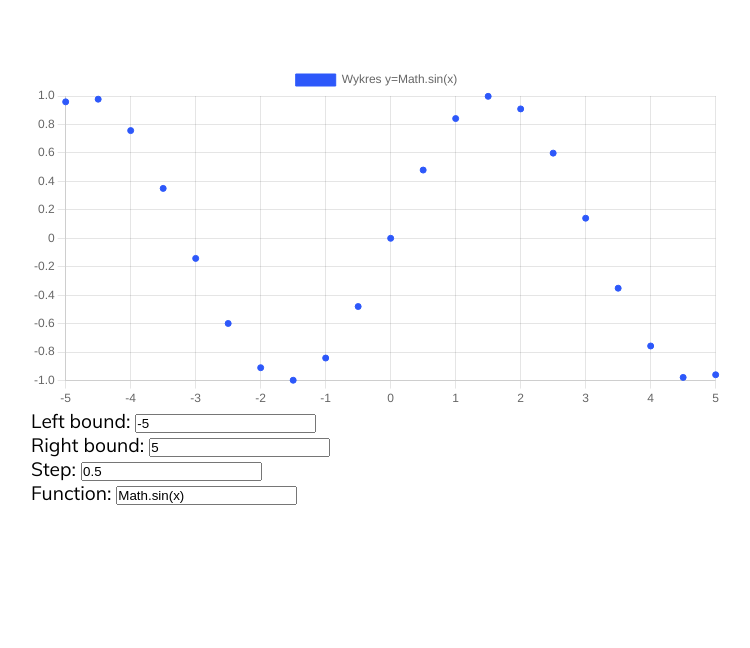
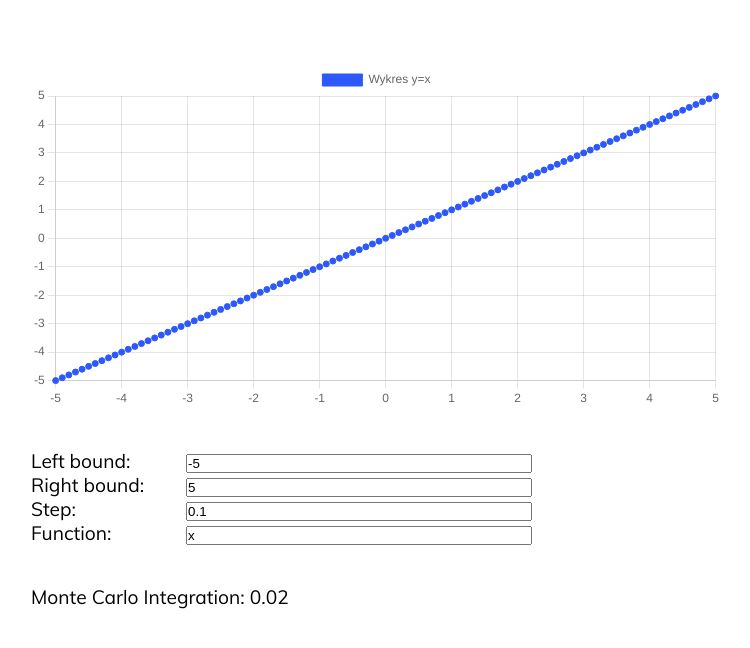
Before and after one commit to najwer23/chart, a website built with webpack: page index.html in a window 1280 px wide. Shown: the whole page, without its empty margins (33-783 px from the left). Built offline with nearby package versions, Linux system fonts and the light colour scheme.

Commit message:
Monte Carlo Integration

```diff
--- a/assets/css/index.css
+++ b/assets/css/index.css
@@ -18,6 +18,23 @@ main {
     width:60%
 }
 
+#chart-controls input {
+    width: 30%;
+}
+
+#chart-controls {
+    margin-top: 40px;
+}
+
+#chart-controls label {
+    display: inline-block;
+    width: 150px;
+}
+
+#chart-integration {
+    margin-top: 40px;
+}
+
 body {
     font-family: 'Muli', sans-serif;
     font-weight: normal;
--- a/assets/js/chart.js
+++ b/assets/js/chart.js
@@ -36,7 +36,7 @@ class CustomChart {
             options: {
                 scales: {
                     y: {
-                        suggestedMin: this.rangeY[0],
+                        suggestedMin: 0, //this.rangeY[0],
                         suggestedMax: Math.max(...this.rangeY)
                     },
                     x: {
@@ -85,10 +85,19 @@ class DataCenter {
     }
 
     getyFunction() {
+        this.yFunction = this.yFunction.replace(/(-x\**)/gi,"(-1)*x**")
         let t = this.yFunction;
-        t = t.replace(/(Math.sin)|(\()|(\))|(x)|Math.cos/gi,"")
-        if(t.length > 0) this.yFunction = "x";
+        t = t.replace(/(Math.sin)|(\()|(\))|(x)|Math.cos|[0-9]|[\+\-\*\/\**]/gi,"")
+        if(t.length > 0) {
+            this.yFunction = "x";
+            console.log("Niedozwolona funkcja")
+            this.setValueByName('yFunction',this.yFunction)
+        }
         return this.yFunction;
+    }
+
+    setValueByName(n,v) {
+        document.querySelector('input[name='+n+']').value =v
     }
 
     getSampledFunction() {
@@ -103,6 +112,24 @@ class DataCenter {
     getValueByName(n) {
         return document.querySelector('input[name='+n+']').value
     }
+
+    monteCarlo() {
+        let sum = 0, x = 0;
+        let lb = this.leftBound;
+        let rb = this.rightBound;
+        let N = 100000
+
+        for (let i=0; i<N; i++) {
+            x = this.generateRandomNumber(lb, rb)
+            sum += eval(this.getyFunction().replace(/x/gi, `(${x})`))
+        }
+
+        document.querySelector("#monteCarlo").innerHTML = (((rb-lb)/N)*sum).toFixed(2)
+    }
+
+    generateRandomNumber(min, max) {
+       return +(Math.random() * (max - min) + min).toFixed(4);
+    };
 }
 
 var chartList = [];
@@ -115,6 +142,7 @@ function makeChart() {
         step: "step"
     });
     dataCenter.generateData();
+    dataCenter.monteCarlo();
 
     let mainChart = new CustomChart({
         title: "Wykres y=" + dataCenter.getyFunction(),
--- a/index.html
+++ b/index.html
@@ -31,14 +31,18 @@
             </div>
             <div>
                 <label>Step:</label>
-                <input type="text" name="step" value="0.5">
+                <input type="text" name="step" value="0.1">
             </div>
             <div>
                 <label>Function:</label>
-                <input type="text" name="yFunction" value="Math.sin(x)">
+                <input type="text" name="yFunction" value="x">
             </div>
         </section>
 
+        <section id="chart-integration">
+            <label>Monte Carlo Integration: </label>
+            <span id="monteCarlo"></span>
+        </section>
     </main>
 </body>
 </html>
```
